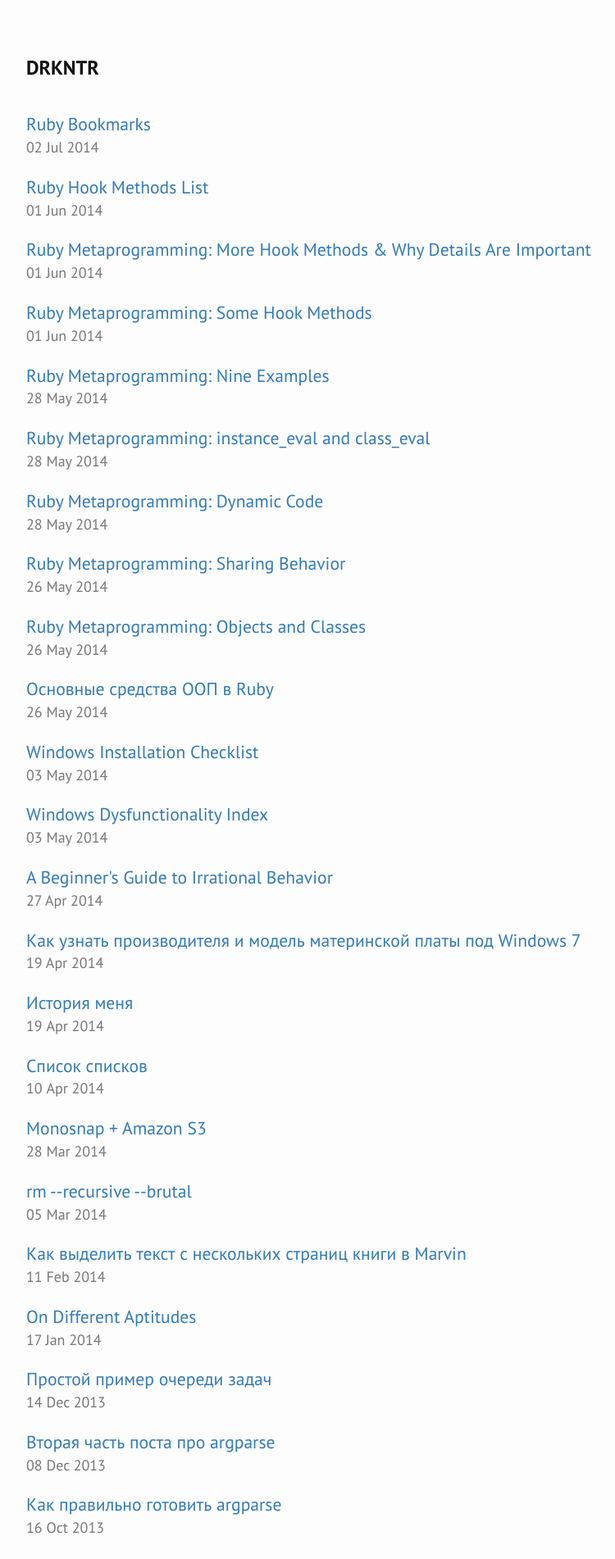
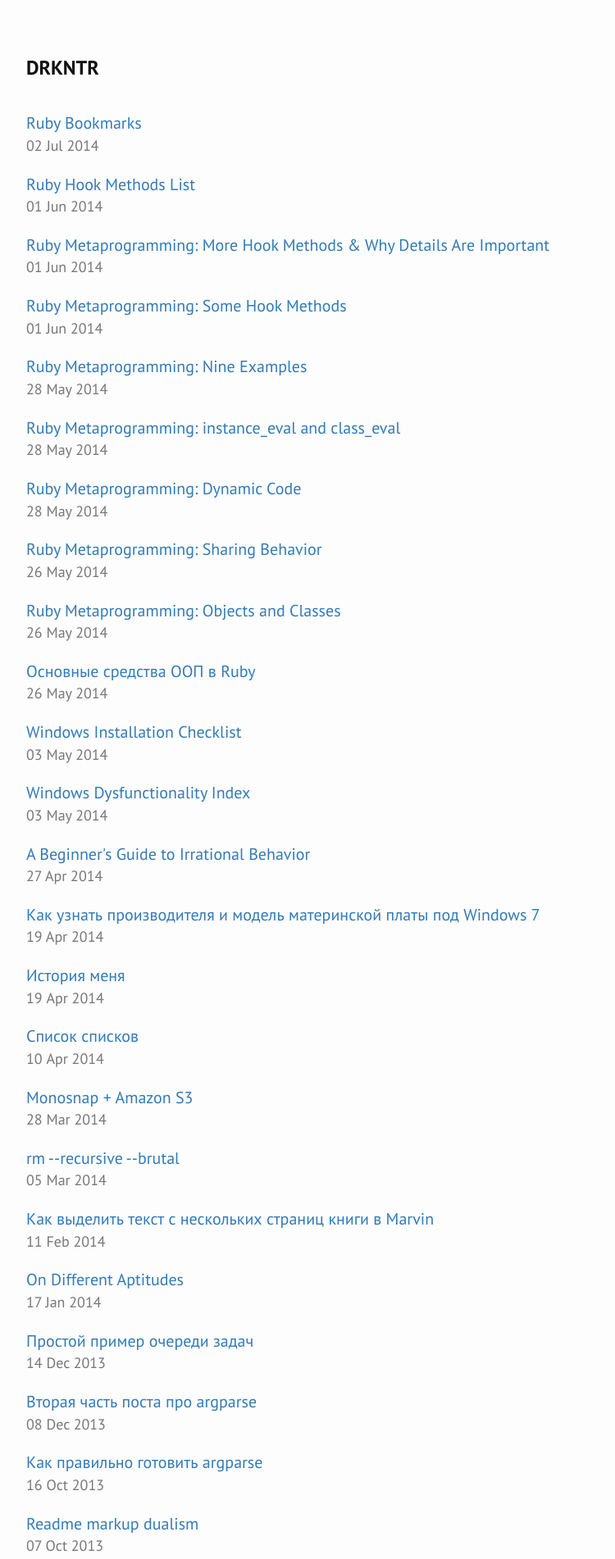
Before and after one commit to dreikanter/dreikanter.github.io, a Jekyll site: the page built from index.html, in a window 1280 px wide. Shown: the top 1902 px of the page at 82% size, without its empty margins (138-888 px from the left). Built offline with Jekyll 4.4.1, drawn with Linux system fonts in a browser that asks for light colours; nearby versions of some CDN libraries; the list of posts is cut into pages by our own code.

Commit message:
Refactoring

```diff
--- a/css/main.scss
+++ b/css/main.scss
@@ -40,10 +40,14 @@
 .posts-list {
   list-style-type: none;
   padding-left: 0;
+}
 
-  li {
-    margin-bottom: 20px;
-  }
+.posts-list__item {
+  margin-bottom: 20px;
+}
+
+.posts-list__item > .post-title {
+  font-size: 20px;
 }
 
 .site-header {
--- a/index.html
+++ b/index.html
@@ -5,8 +5,8 @@
 
 <ul class="posts-list">
   {% for post in site.posts %}
-  <li>
-    <big><a href="{{ post.url }}" class="post-title">{{ post.title }}</a></big><br>
+  <li class="posts-list__item">
+    <a href="{{ post.url }}" class="post-title">{{ post.title }}</a><br>
     <time datetime="{{ post.date | date_to_xmlschema }}" class="post-date text-muted">{{ post.date | date_to_string }}</time>
   </li>
   {% endfor %}
```
